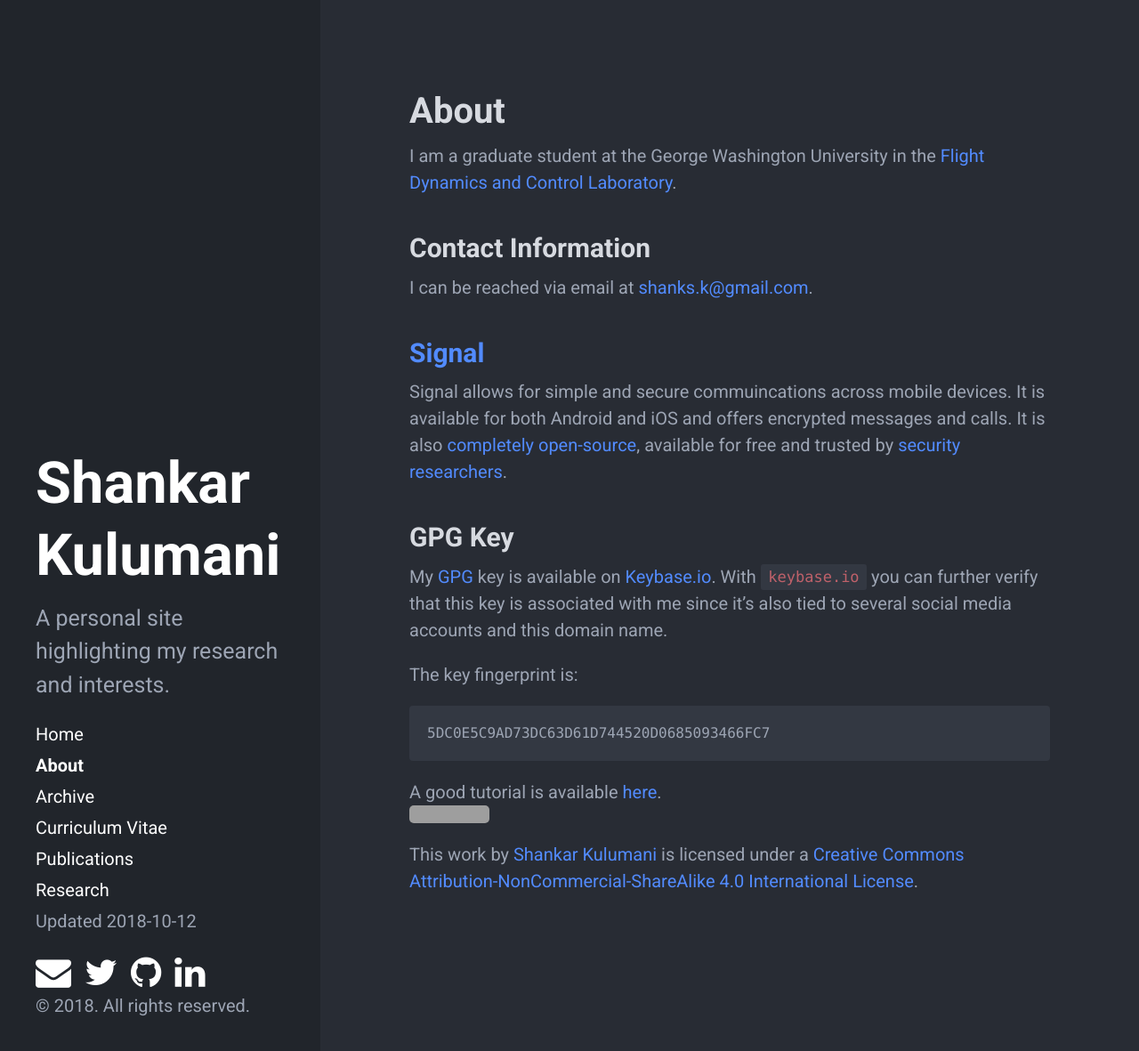
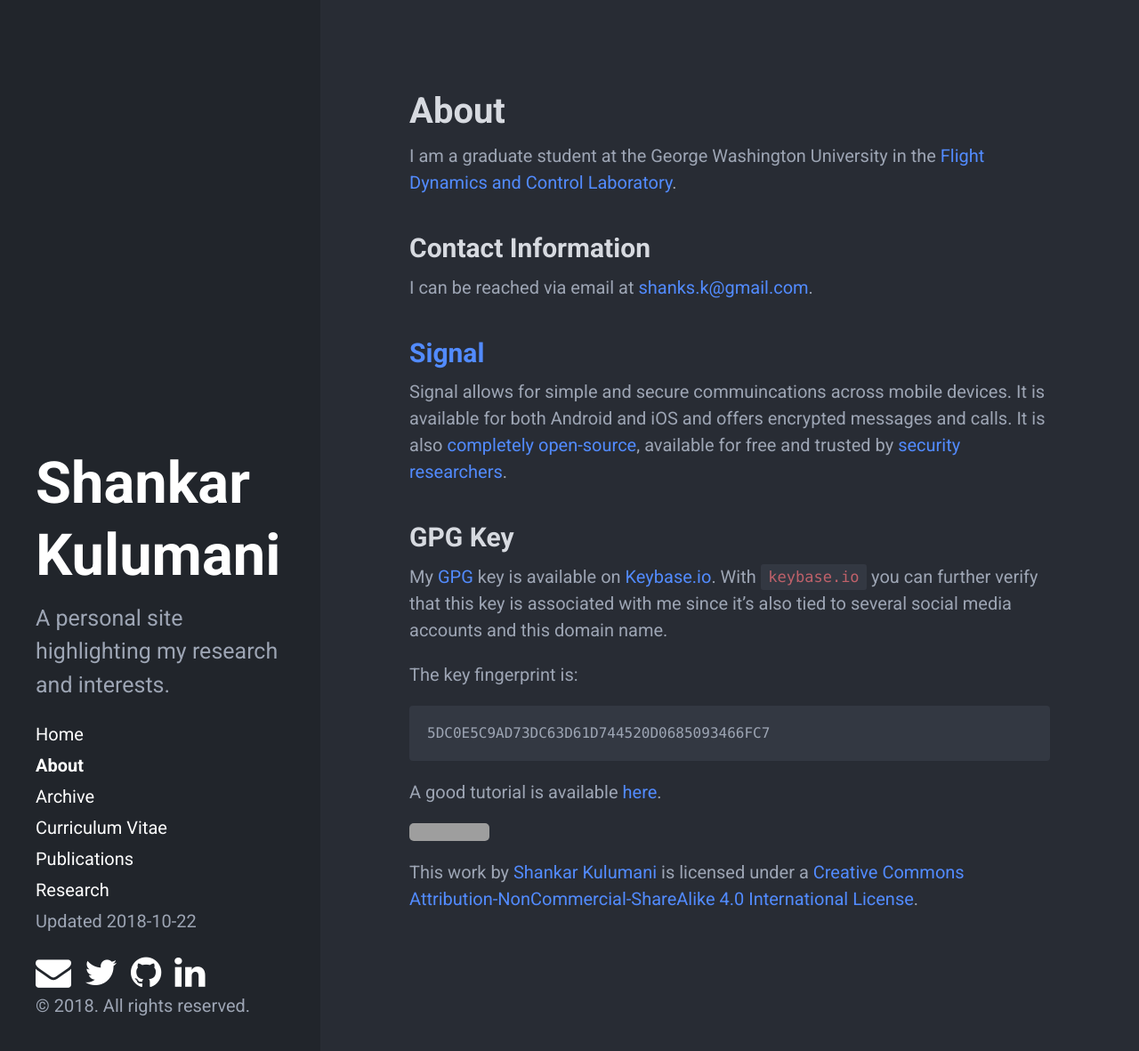
Before and after one commit to skulumani/skulumani.github.io, a Jekyll site: the page built from about.md, in a window 1280 px wide and 1185 px high. Shown: the top 1181 px of the window at 89% size. Built offline with Jekyll 4.4.1, drawn with Linux system fonts in a browser that asks for light colours; nearby versions of some CDN libraries; grey boxes are pictures that could not be loaded.

Commit message:
Fix newline and modify date

```diff
--- a/_config.yml
+++ b/_config.yml
@@ -24,7 +24,7 @@ paginate:         5
 
 # Custom vars
 version:          0.1
-date:               "2018-10-12"
+date:               "2018-10-22"
 
 github:
   repo:           https://github.com/skulumani
--- a/about.md
+++ b/about.md
@@ -29,4 +29,5 @@ The key fingerprint is:
 ~~~
 
 A good tutorial is available [here](https://futureboy.us/pgp.html).
+
 {% include creative_commons_license.html %}
```
